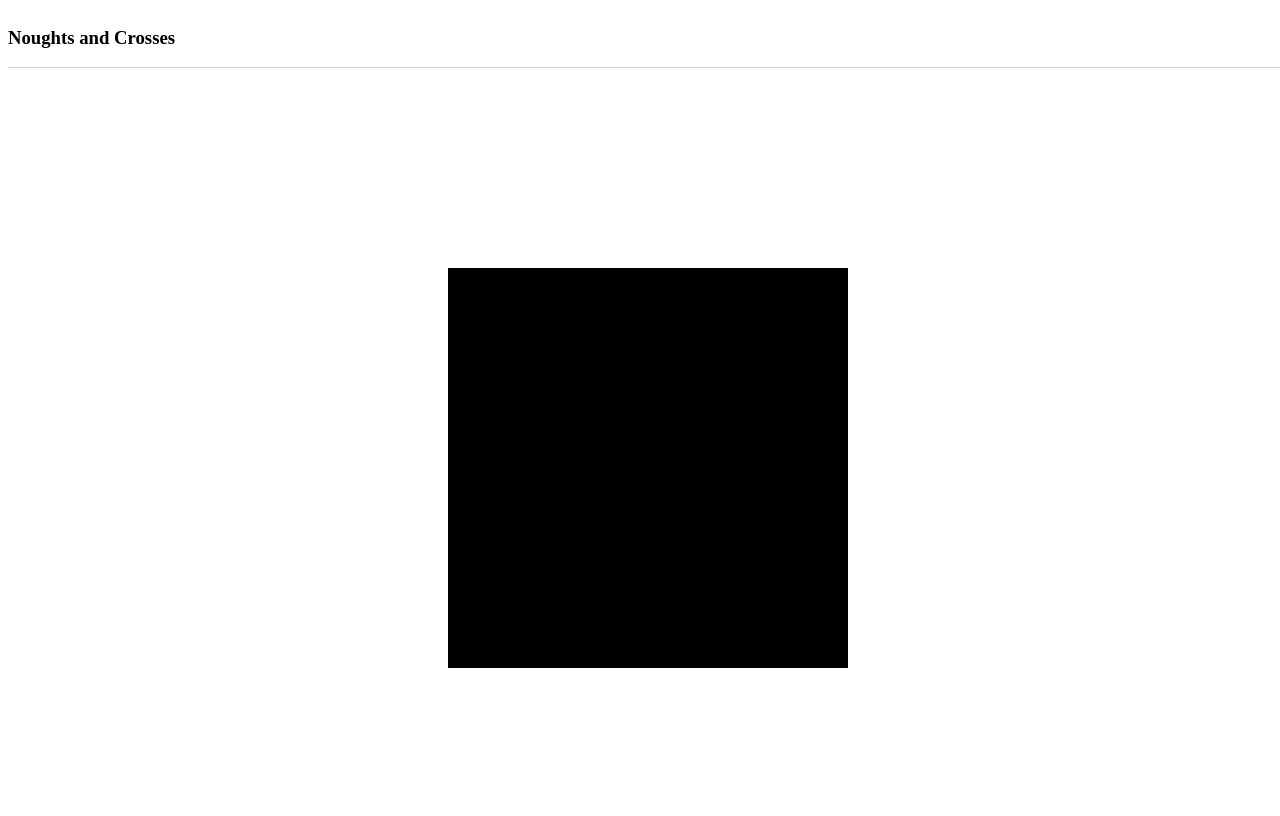
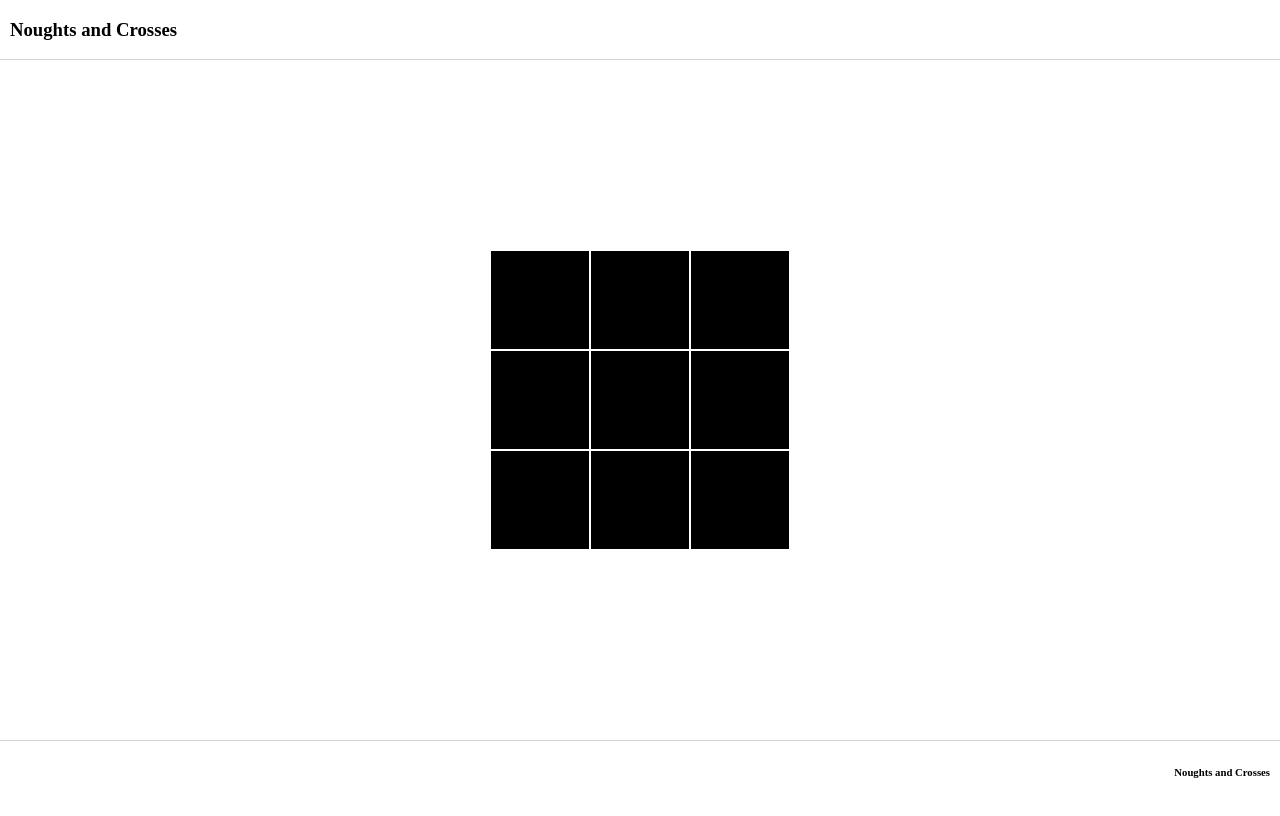
Before and after one commit to JosephineLucy/noughts-and-crosses-fe, a React (Vite) app: page / in a window 1280 px wide. Shown: the top 816 px of the page. Built offline with nearby package versions, Linux system fonts and the light colour scheme.

Commit message:
adds buttons and styling to board

```diff
--- a/package.json
+++ b/package.json
@@ -15,7 +15,8 @@
   },
   "dependencies": {
     "react": "^18.2.0",
-    "react-dom": "^18.2.0"
+    "react-dom": "^18.2.0",
+    "sass": "^1.72.0"
   },
   "devDependencies": {
     "@testing-library/jest-dom": "^6.4.2",
--- a/src/App.jsx
+++ b/src/App.jsx
@@ -1,3 +1,4 @@
+import './App.scss'
 import Home from './pages/home/components/Home'
 
 const App = () => {
--- /dev/null
+++ b/src/App.scss
@@ -0,0 +1,3 @@
+body {
+  margin: 0;
+}
--- /dev/null
+++ b/src/pages/home/components/Footer/index.scss
@@ -0,0 +1,10 @@
+.app-footer {
+  display: flex;
+  justify-content: end;
+  border-top: 1px lightgray solid;
+  height: 60px;
+  box-sizing: border-box;
+  &__title {
+    padding-right: 10px;
+  }
+}
--- /dev/null
+++ b/src/pages/home/components/Footer/index.tsx
@@ -0,0 +1,11 @@
+import './index.scss'
+
+const Footer = () => {
+  return (
+    <section className="app-footer">
+      <h6 className="app-footer__title">Noughts and Crosses</h6>
+    </section>
+  )
+}
+
+export default Footer
--- a/src/pages/home/components/GameBoard/index.css
+++ /dev/null
@@ -1,13 +0,0 @@
-.game {
-  display: flex;
-  justify-content: center;
-  align-items: center;
-  height: 100%;
-  width: 100%;
-}
-
-.game__board {
-  height: 400px;
-  width: 400px;
-  background-color: black;
-}
--- /dev/null
+++ b/src/pages/home/components/GameBoard/index.scss
@@ -0,0 +1,22 @@
+.game {
+  display: flex;
+  justify-content: center;
+  align-items: center;
+  height: calc(100vh - 120px);
+  width: 100%;
+
+  &__board {
+    height: 300px;
+    width: 300px;
+    background-color: black;
+    display: grid;
+    grid-template-columns: 1fr 1fr 1fr;
+    grid-template-rows: 1fr 1fr 1fr;
+  }
+
+  &__board-space {
+    border: white 0.5px solid;
+    background-color: black;
+    cursor: pointer;
+  }
+}
--- a/src/pages/home/components/GameBoard/index.tsx
+++ b/src/pages/home/components/GameBoard/index.tsx
@@ -1,9 +1,19 @@
-import './index.css'
+import './index.scss'
 
 const GameBoard = () => {
   return (
     <section className="game">
-      <div className="game__board"></div>
+      <div className="game__board">
+        <button className="game__board-space"></button>
+        <button className="game__board-space"></button>
+        <button className="game__board-space"></button>
+        <button className="game__board-space"></button>
+        <button className="game__board-space"></button>
+        <button className="game__board-space"></button>
+        <button className="game__board-space"></button>
+        <button className="game__board-space"></button>
+        <button className="game__board-space"></button>
+      </div>
     </section>
   )
 }
--- a/src/pages/home/components/Header/index.css
+++ /dev/null
@@ -1,4 +0,0 @@
-.app-header {
-  display: flex;
-  border-bottom: 1px lightgray solid;
-}
--- /dev/null
+++ b/src/pages/home/components/Header/index.scss
@@ -0,0 +1,9 @@
+.app-header {
+  display: flex;
+  border-bottom: 1px lightgray solid;
+  height: 60px;
+  box-sizing: border-box;
+  &__title {
+    padding-left: 10px;
+  }
+}
--- a/src/pages/home/components/Header/index.tsx
+++ b/src/pages/home/components/Header/index.tsx
@@ -1,4 +1,4 @@
-import './index.css'
+import './index.scss'
 
 const Header = () => {
   return (
--- a/src/pages/home/components/Home/index.tsx
+++ b/src/pages/home/components/Home/index.tsx
@@ -1,3 +1,4 @@
+import Footer from '../Footer'
 import GameBoard from '../GameBoard'
 import Header from '../Header'
 import './index.css'
@@ -7,6 +8,7 @@ const Home = () => {
     <section className="home">
       <Header />
       <GameBoard />
+      <Footer />
     </section>
   )
 }
```
Also changed, not shown: 1 other file (tests, documents, lock files or other folders).
